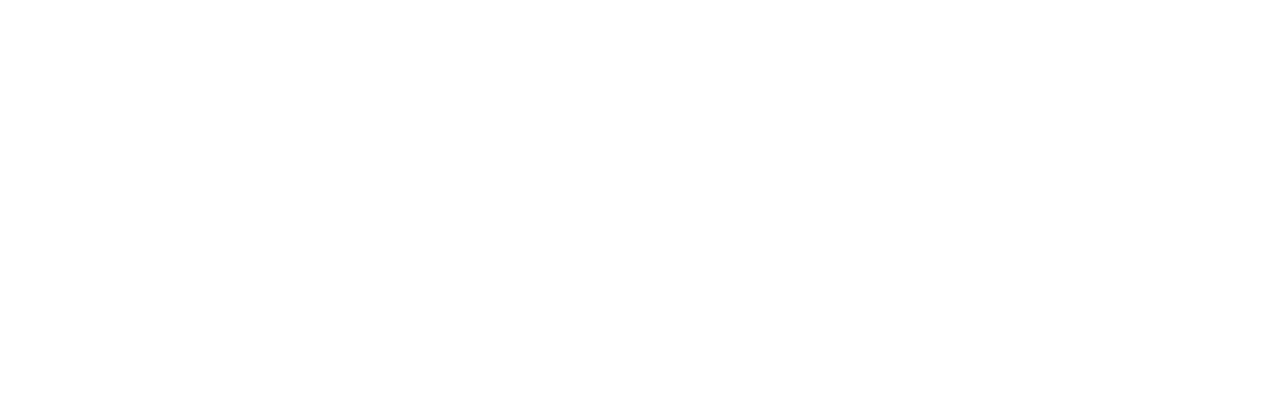
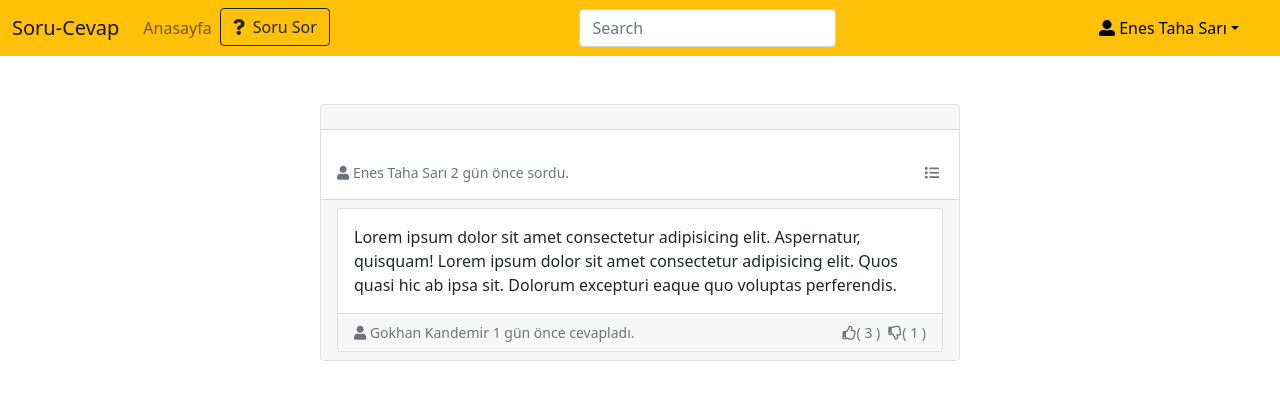
Before and after one commit to Enes-ets34/Vue-question-answer-app, a Vue app: page /question-detail/1 in a window 1280 px wide. Before the commit this address had no page. Shown: the top 400 px of the page. Built offline with nearby package versions, Linux system fonts and the light colour scheme; no server answers; data requests are answered from the project's data file.

Commit message:
question detail worked

```diff
--- a/src/components/Question.vue
+++ b/src/components/Question.vue
@@ -8,9 +8,13 @@
         {{ question.content }}
       </p>
       <div class="d-flex justify-content-between align-items-center">
-        <small class="card-text text-muted"> <i class="fas fa-user"></i> Enes Taha Sarı {{ timesAgo }} sordu. </small>
+        <small class="card-text text-muted">
+          <i class="fas fa-user"></i> Enes Taha Sarı {{ timesAgo }} sordu.
+        </small>
 
-        <small class="card-text w-50 text-end text-muted text-wrap "><i class="fas fa-list me-1"></i>{{ question?.category?.title }} </small>
+        <small class="card-text w-50 text-end text-muted text-wrap "
+          ><i class="fas fa-list me-1"></i>{{ question?.category?.title }}
+        </small>
       </div>
     </div>
     <div class="card-footer align-items-center d-flex justify-content-between">
@@ -20,7 +24,13 @@
         >
         <small class="text-muted ms-1">| 2 Gün önce</small>
       </div>
-      <button class="btn btn-outline-dark">Soruyu görüntüle</button>
+      <router-link
+        tag="button"
+        :to="showQuestion"
+        class="btn btn-outline-dark"
+      >
+        Soruyu görüntüle
+      </router-link>
     </div>
   </div>
 </template>
@@ -58,8 +68,12 @@
   computed: {
     timesAgo() {
       return moment(this.question.created_at).fromNow();
+    },
+    showQuestion() {
+       return `/question-detail/${this.question.id}`;
     }
-  }
+  },
+
 };
 </script>
 
--- a/src/views/QuestionDetail.vue
+++ b/src/views/QuestionDetail.vue
@@ -1,20 +1,20 @@
 <template>
-  <div class="col-md-6 mx-auto mt-5">
+  <div v-if="question" class="col-md-6 mx-auto mt-5">
     <div class="card">
-      <div class="card-header"><h4>Question title</h4></div>
+      <div class="card-header">
+        <h4>{{ question.title }}</h4>
+      </div>
       <div class="card-body">
         <p class="card-text">
-          Lorem ipsum dolor sit amet consectetur adipisicing elit. Totam aperiam
-          voluptate impedit repudiandae amet tenetur voluptates laborum itaque
-          perspiciatis corrupti, quaerat voluptatem maiores minima asperiores
-          commodi, et consectetur reiciendis quo omnis reprehenderit dicta. Fuga
-          ex amet maxime commodi dolor nihil.
+          {{ question.content }}
         </p>
         <div class="d-flex justify-content-between align-items-center">
           <small class="card-text text-muted">
             <i class="fas fa-user"></i> Enes Taha Sarı 2 gün önce sordu.</small
           >
-          <small class="card-text text-muted">Javascript , Dev0ps</small>
+          <small class="card-text text-muted"
+            ><i class="fas fa-list me-1"></i>{{ question?.category?.title }}</small
+          >
         </div>
       </div>
       <div class="card-footer">
@@ -33,7 +33,9 @@
               cevapladı.</small
             >
             <small class="card-text text-muted d-flex">
-              <span class=" d-flex justify-content-between align-items-center me-2">
+              <span
+                class=" d-flex justify-content-between align-items-center me-2"
+              >
                 <i class="far fa-thumbs-up"></i>
                 ( 3 )
               </span>
@@ -50,7 +52,28 @@
 </template>
 
 <script>
-export default {};
+import { appAxios } from "../utils/appAxios";
+export default {
+  data() {
+    return {
+      question: {
+        title: null,
+        content: null,
+        categoryId: null,
+        createdAt: null
+      }
+    };
+  },
+  created() {
+    appAxios
+      .get(`/questions/${this.$route.params.id}?_expand=category`)
+      .then(res => {
+        this.question = res.data;
+        console.log(res);
+      })
+      .catch(err => console.error(err));
+  }
+};
 </script>
 
 <style></style>
```
Also changed, not shown: src/router/index.js (+9 -3 lines).
